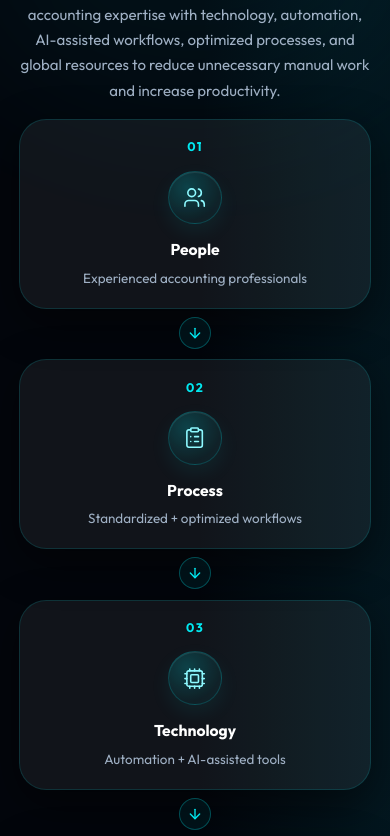
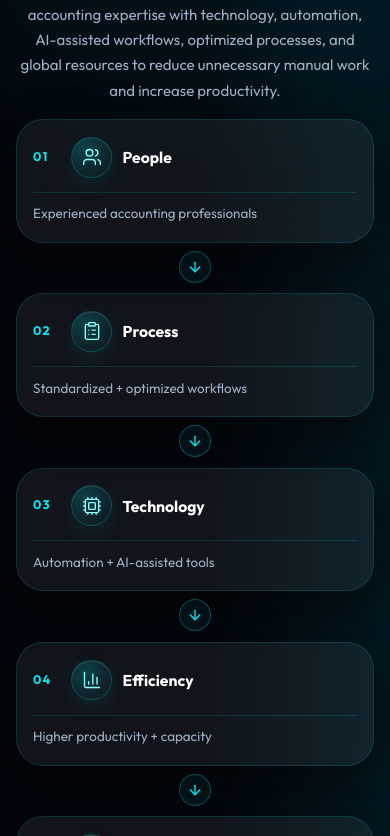
Before and after one commit to Ali139456/Atlas, a Next.js app: page / in a window 390 px wide. Shown: the part 1328-2164 px from the top of the page. Built offline with nearby package versions, Linux system fonts and the light colour scheme; no server answers.

Commit message:
Left-align value proposition flow cards on mobile for clearer scanning.
Keep the section heading centered while placing step number, icon, and title in a left-aligned row with full-width descriptions below.

```diff
--- a/src/components/section-value-prop.css
+++ b/src/components/section-value-prop.css
@@ -216,18 +216,66 @@
 @media (max-width: 63.9375rem) {
   .value-prop__flow {
     flex-direction: column;
-    align-items: center;
-    max-width: 22rem;
+    align-items: stretch;
+    max-width: none;
+    width: 100%;
   }
 
   .value-prop__step {
     flex-direction: column;
     width: 100%;
+    align-items: center;
   }
 
   .value-prop__card {
     width: 100%;
     max-width: none;
+    align-items: flex-start;
+    text-align: left;
+    display: grid;
+    grid-template-columns: auto auto minmax(0, 1fr);
+    grid-template-rows: auto auto;
+    column-gap: 0.75rem;
+    row-gap: 0.35rem;
+    padding: 1.15rem 1.1rem 1.25rem;
+  }
+
+  .value-prop__index {
+    grid-column: 1;
+    grid-row: 1;
+    margin-bottom: 0;
+    align-self: center;
+    min-width: 1.75rem;
+  }
+
+  .value-prop__icon-wrap {
+    grid-column: 2;
+    grid-row: 1;
+    margin-bottom: 0;
+    width: 2.85rem;
+    height: 2.85rem;
+    flex-shrink: 0;
+  }
+
+  .value-prop__icon {
+    width: 1.25rem;
+    height: 1.25rem;
+  }
+
+  .value-prop__card-title {
+    grid-column: 3;
+    grid-row: 1;
+    align-self: center;
+    text-align: left;
+  }
+
+  .value-prop__card-desc {
+    grid-column: 1 / -1;
+    grid-row: 2;
+    margin-top: 0.55rem;
+    padding-top: 0.65rem;
+    border-top: 1px solid var(--border);
+    text-align: left;
   }
 
   .value-prop__connector {
@@ -246,7 +294,13 @@
   }
 
   .value-prop__card {
-    padding: 1.15rem 0.95rem 1.25rem;
+    padding: 1.05rem 1rem 1.15rem;
+    column-gap: 0.65rem;
+  }
+
+  .value-prop__icon-wrap {
+    width: 2.55rem;
+    height: 2.55rem;
   }
 
   .value-prop__card-title {
```
